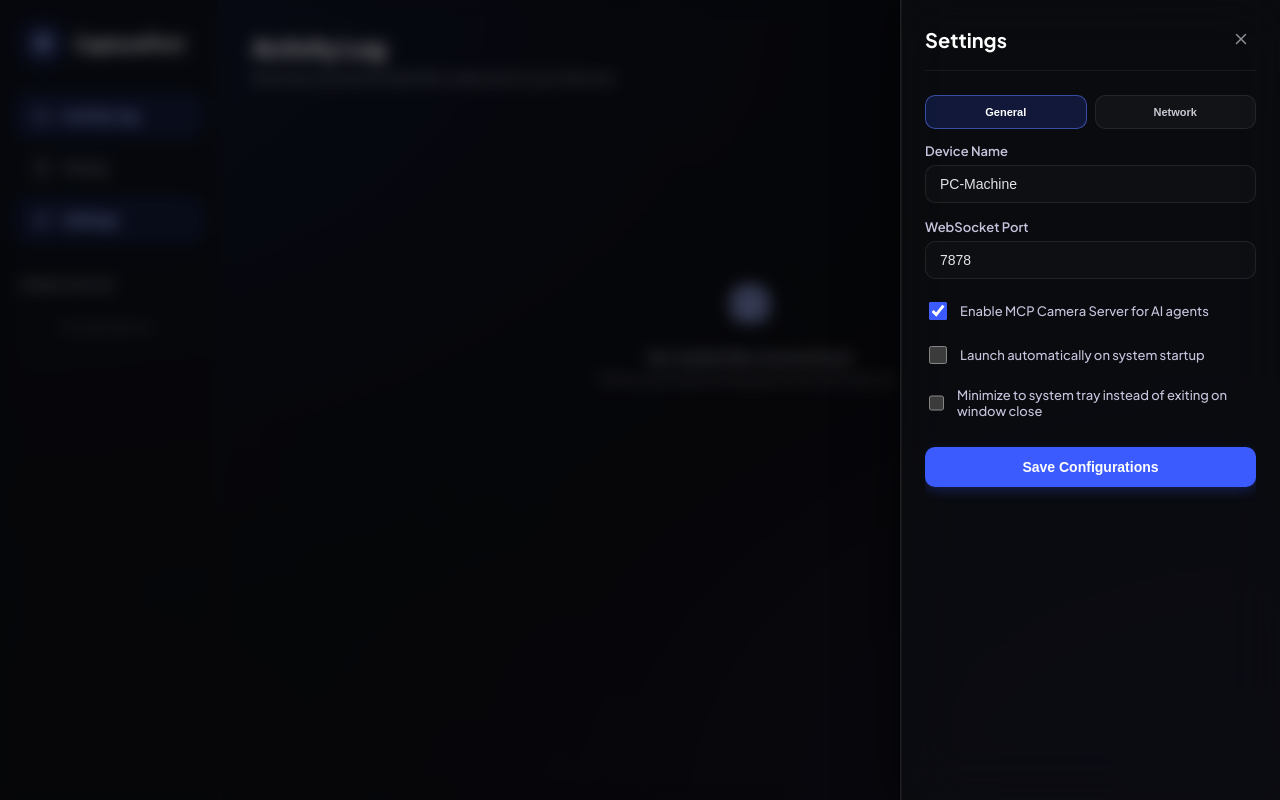
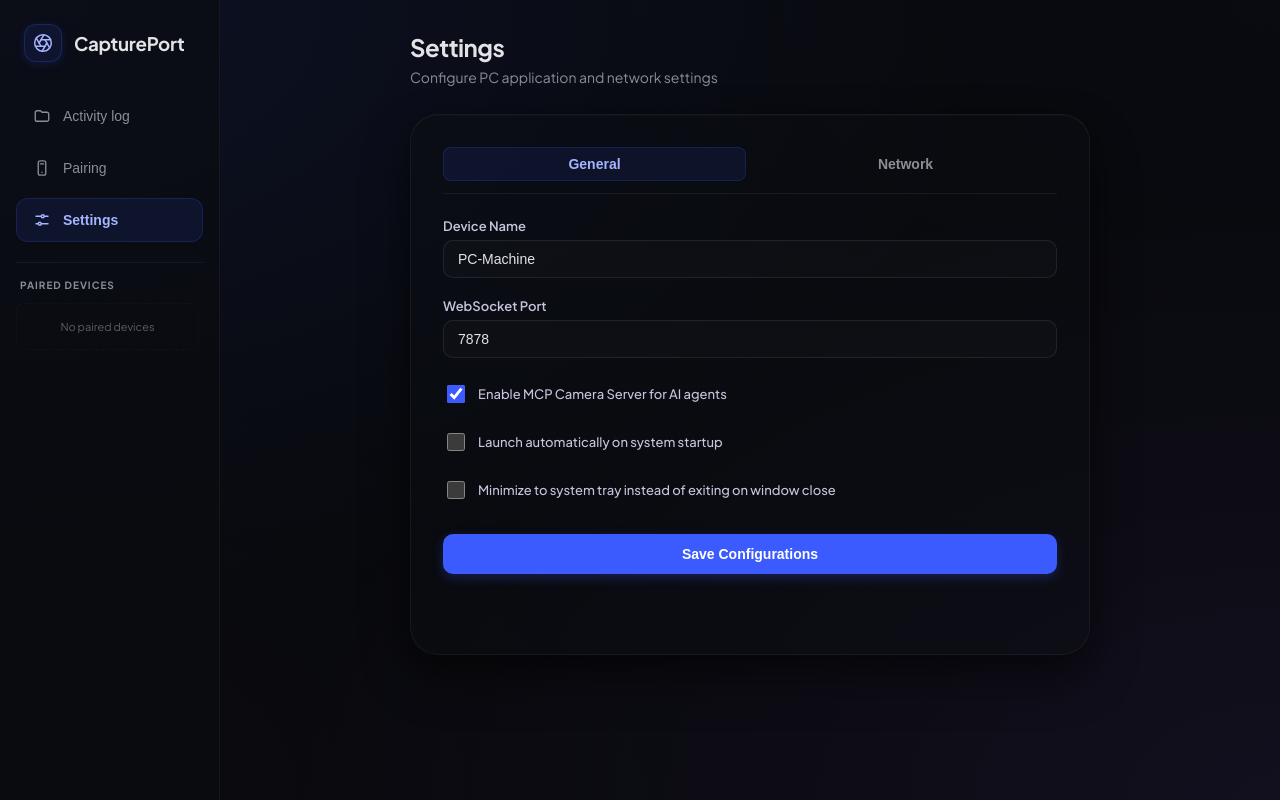
Before and after one commit to wyrtensi/CapturePort, a SvelteKit app in the folder pc/: page / in a window 1280 px wide. Both pictures are taken after a click on the button "Settings". Built offline with nearby package versions, Linux system fonts and the light colour scheme.

Commit message:
release: v0.2.5 - fix UI/UX issues, center pairing screen, bottom settings menu, custom confirm modals, settings as tab, top-left REC timer

```diff
--- a/pc/package.json
+++ b/pc/package.json
@@ -1,6 +1,6 @@
 {
   "name": "captureport-desktop",
-  "version": "0.2.4",
+  "version": "0.2.5",
   "description": "",
   "type": "module",
   "scripts": {
--- a/pc/src-tauri/tauri.conf.json
+++ b/pc/src-tauri/tauri.conf.json
@@ -1,7 +1,7 @@
 {
   "$schema": "https://schema.tauri.app/config/2",
   "productName": "CapturePort",
-  "version": "0.2.4",
+  "version": "0.2.5",
   "identifier": "com.wyrtensi.captureport",
   "build": {
     "beforeDevCommand": "npm run dev",
--- a/pc/src/routes/+page.svelte
+++ b/pc/src/routes/+page.svelte
@@ -27,9 +27,23 @@
   let mediaHistory = $state<any[]>([]);
   let pairedDevices = $state<any[]>([]);
   let settingsTab = $state<"general" | "network">("general");
-  let isSettingsOpen = $state(false);
   let manualIpInput = $state("");
   let firewallStatus = $state("");
+
+  // Custom Confirmation Modal State
+  let showConfirmModal = $state(false);
+  let confirmTitle = $state("");
+  let confirmMessage = $state("");
+  let confirmDangerLabel = $state("");
+  let onConfirmCallback = $state<(() => void) | null>(null);
+
+  function showConfirm(title: string, message: string, dangerLabel: string, onConfirm: () => void) {
+    confirmTitle = title;
+    confirmMessage = message;
+    confirmDangerLabel = dangerLabel;
+    onConfirmCallback = onConfirm;
+    showConfirmModal = true;
+  }
   let settings = $state({
     deviceName: "PC-Machine",
     port: 7878,
@@ -110,17 +124,26 @@
   }
 
   async function unpairDevice(id: string) {
-    if (confirm("Are you sure you want to unpair this device?")) {
+    showConfirm(
+      "Unpair Device",
+      "Are you sure you want to unpair this device? It will no longer be able to capture and send media files to this PC.",
+      "Unpair",
+      async () => {
         try {
           await invoke("unpair_device", { id });
         } catch (e) {
           alert("Failed to unpair device");
         }
       }
+    );
   }
 
   async function regenerateIdentity() {
-    if (confirm("Are you sure you want to regenerate the PC identity? This will invalidate all current pairings.")) {
+    showConfirm(
+      "Regenerate PC Identity",
+      "Are you sure you want to regenerate the PC identity? This will invalidate all current pairings, and you will need to re-pair all your devices.",
+      "Regenerate",
+      async () => {
         pairingStatus = "Regenerating identity...";
         try {
           const info: any = await invoke("regenerate_pc_identity");
@@ -136,13 +159,13 @@
           pairingStatus = "Failed to regenerate identity";
         }
       }
+    );
   }
 
   async function openSettings() {
     try {
       settings = await invoke("get_settings");
     } catch (e) {}
-    isSettingsOpen = true;
   }
 
   async function addManualIp() {
@@ -160,12 +183,12 @@
   }
 
   async function loadView(view: WindowView) {
+    windowLabel = view;
+
     if (view === "settings") {
       await openSettings();
       return;
     }
-
-    windowLabel = view;
 
     if (view === "pairing") {
       pairingStatus = "Waiting for scanner...";
@@ -345,7 +368,7 @@
           </svg>
           <span>Pairing</span>
         </button>
-        <button class="nav-btn settings-trigger-btn" class:active={isSettingsOpen} onclick={openSettings}>
+        <button class="nav-btn settings-trigger-btn" class:active={windowLabel === "settings"} onclick={() => void loadView("settings")}>
           <svg class="nav-icon" viewBox="0 0 24 24" fill="none" stroke="currentColor" stroke-width="1.8" stroke-linecap="round" stroke-linejoin="round" aria-hidden="true">
             <path d="M4 7h7" />
             <path d="M15 7h5" />
@@ -470,7 +493,6 @@
 
       {:else if windowLabel === "pairing"}
         <div class="pairing-content">
-          <div class="pairing-columns">
           <div class="panel pairing-panel">
             <header class="panel-header">
               <div class="panel-title">
@@ -605,29 +627,14 @@
             </footer>
           </div>
         </div>
-        </div>
-      {/if}
-    </section>
-  </div>
-
-  {#if isSettingsOpen}
-    <!-- svelte-ignore a11y_click_events_have_key_events -->
-    <!-- svelte-ignore a11y_no_static_element_interactions -->
-    <div class="settings-backdrop" transition:fade onclick={() => isSettingsOpen = false}></div>
-  {/if}
-
-  <div class="settings-drawer" class:open={isSettingsOpen}>
-    <div class="drawer-header">
-      <h3>Settings</h3>
-      <button class="close-drawer-btn" onclick={() => isSettingsOpen = false} aria-label="Close settings">
-        <svg viewBox="0 0 24 24" fill="none" stroke="currentColor" stroke-width="2" stroke-linecap="round" stroke-linejoin="round">
-          <line x1="18" y1="6" x2="6" y2="18"></line>
-          <line x1="6" y1="6" x2="18" y2="18"></line>
-        </svg>
-      </button>
-    </div>
-
-    <div class="drawer-content">
+      {:else if windowLabel === "settings"}
+        <div class="settings-content animate-fade">
+          <div class="content-header">
+            <h2>Settings</h2>
+            <p>Configure PC application and network settings</p>
+          </div>
+
+          <div class="panel settings-panel-content">
             <div class="settings-tabs">
               <div class="tab-strip">
                 <button class:active={settingsTab === "general"} onclick={() => settingsTab = "general"}>General</button>
@@ -729,6 +736,34 @@
             </div>
           </div>
         </div>
+      {/if}
+    </section>
+  </div>
+
+  {#if showConfirmModal}
+    <!-- svelte-ignore a11y_click_events_have_key_events -->
+    <!-- svelte-ignore a11y_no_static_element_interactions -->
+    <div class="modal-backdrop" transition:fade onclick={() => showConfirmModal = false}>
+      <div class="confirm-modal-card animate-scale" onclick={(e) => e.stopPropagation()}>
+        <div class="modal-warning-icon">
+          <svg viewBox="0 0 24 24" fill="none" stroke="currentColor" stroke-width="2" stroke-linecap="round" stroke-linejoin="round">
+            <path d="M10.29 3.86L1.82 18a2 2 0 0 0 1.71 3h16.94a2 2 0 0 0 1.71-3L13.71 3.86a2 2 0 0 0-3.42 0z"></path>
+            <line x1="12" y1="9" x2="12" y2="13"></line>
+            <line x1="12" y1="17" x2="12.01" y2="17"></line>
+          </svg>
+        </div>
+        <h3 class="modal-title">{confirmTitle}</h3>
+        <p class="modal-message">{confirmMessage}</p>
+        <div class="modal-actions">
+          <button class="secondary-btn" onclick={() => showConfirmModal = false}>Cancel</button>
+          <button class="danger-btn" onclick={() => {
+            if (onConfirmCallback) onConfirmCallback();
+            showConfirmModal = false;
+          }}>{confirmDangerLabel}</button>
+        </div>
+      </div>
+    </div>
+  {/if}
 </main>
 
 <style>
@@ -818,7 +853,6 @@
   .pairing-panel {
     flex: 1 1 340px;
     min-width: 320px;
-    max-width: 460px;
     background: rgba(13, 14, 18, 0.45);
     backdrop-filter: blur(24px) saturate(150%);
     -webkit-backdrop-filter: blur(24px) saturate(150%);
@@ -904,7 +938,7 @@
       0 0 30px rgba(59, 91, 255, 0.08),
       inset 0 1px 1px rgba(255, 255, 255, 0.05);
     margin-bottom: 24px;
-    width: 200px;
+    width: 280px;
     display: flex;
     flex-direction: column;
     align-items: center;
@@ -1960,84 +1994,198 @@
     }
   }
 
-  /* Settings Drawer Styles */
-  .settings-backdrop {
+  /* Confirmation Modal Custom CSS */
+  .modal-backdrop {
     position: fixed;
     inset: 0;
-    background: rgba(0, 0, 0, 0.4);
-    backdrop-filter: blur(8px);
-    z-index: 99;
-  }
-
-  .settings-drawer {
-    position: fixed;
-    top: 0;
-    right: 0;
-    width: min(380px, 100vw);
-    height: 100vh;
-    background: rgba(13, 14, 18, 0.65);
+    background: rgba(0, 0, 0, 0.55);
+    backdrop-filter: blur(12px);
+    z-index: 150;
+    display: flex;
+    align-items: center;
+    justify-content: center;
+    padding: 20px;
+  }
+
+  .confirm-modal-card {
+    background: rgba(13, 14, 18, 0.75);
     backdrop-filter: blur(30px) saturate(180%);
     -webkit-backdrop-filter: blur(30px) saturate(180%);
-    border-left: 1px solid rgba(255, 255, 255, 0.08);
+    border: 1px solid rgba(255, 255, 255, 0.08);
     box-shadow:
-      -10px 0 40px rgba(0, 0, 0, 0.5),
-      inset 1px 0 0 rgba(255, 255, 255, 0.05);
-    z-index: 100;
-    transform: translateX(100%);
-    transition: transform 0.4s cubic-bezier(0.16, 1, 0.3, 1);
+      0 24px 60px rgba(0, 0, 0, 0.6),
+      0 0 40px rgba(59, 91, 255, 0.05),
+      inset 0 1px 1px rgba(255, 255, 255, 0.05);
+    border-radius: 24px;
+    padding: 32px;
+    max-width: 420px;
+    width: 100%;
     display: flex;
     flex-direction: column;
+    align-items: center;
+    text-align: center;
     box-sizing: border-box;
-    padding: 24px;
-  }
-
-  .settings-drawer.open {
-    transform: translateX(0);
-  }
-
-  .drawer-header {
-    display: flex;
-    justify-content: space-between;
-    align-items: center;
-    margin-bottom: 24px;
-    border-bottom: 1px solid rgba(255, 255, 255, 0.06);
-    padding-bottom: 16px;
-  }
-
-  .drawer-header h3 {
-    margin: 0;
+  }
+
+  .modal-warning-icon {
+    width: 56px;
+    height: 56px;
+    background: rgba(255, 92, 92, 0.1);
+    color: #FF5C5C;
+    border-radius: 50%;
+    display: flex;
+    align-items: center;
+    justify-content: center;
+    margin-bottom: 20px;
+    box-shadow: 0 0 20px rgba(255, 92, 92, 0.15);
+  }
+
+  .modal-warning-icon svg {
+    width: 28px;
+    height: 28px;
+  }
+
+  .modal-title {
     font-size: 20px;
     font-weight: 700;
     color: #FFFFFF;
-  }
-
-  .close-drawer-btn {
-    background: none;
+    margin: 0 0 12px 0;
+    letter-spacing: -0.4px;
+  }
+
+  .modal-message {
+    font-size: 14px;
+    color: #8C8E96;
+    line-height: 1.5;
+    margin: 0 0 28px 0;
+  }
+
+  .modal-actions {
+    display: flex;
+    gap: 12px;
+    width: 100%;
+  }
+
+  .modal-actions button {
+    flex: 1;
+    height: 42px;
+    border-radius: 12px;
+    font-size: 14px;
+    font-weight: 600;
+    cursor: pointer;
+    transition: all 0.2s;
+  }
+
+  .modal-actions .secondary-btn {
+    background: rgba(255, 255, 255, 0.03);
+    border: 1px solid rgba(255, 255, 255, 0.08);
+    color: #C8CAD2;
+  }
+
+  .modal-actions .secondary-btn:hover {
+    background: rgba(255, 255, 255, 0.06);
+    border-color: rgba(255, 255, 255, 0.16);
+    color: #FFFFFF;
+  }
+
+  .modal-actions .danger-btn {
+    background: #FF5C5C;
     border: none;
+    color: #FFFFFF;
+    box-shadow: 0 4px 12px rgba(255, 92, 92, 0.25);
+  }
+
+  .modal-actions .danger-btn:hover {
+    background: #FF7373;
+    transform: translateY(-1px);
+    box-shadow: 0 6px 16px rgba(255, 92, 92, 0.35);
+  }
+
+  .modal-actions .danger-btn:active {
+    transform: translateY(0);
+  }
+
+  /* Settings Area Custom CSS */
+  .settings-content {
+    width: 100%;
+    max-width: 680px;
+    margin: 0 auto;
+    display: flex;
+    flex-direction: column;
+    box-sizing: border-box;
+  }
+
+  .settings-panel-content {
+    background: rgba(13, 14, 18, 0.45);
+    backdrop-filter: blur(24px) saturate(150%);
+    -webkit-backdrop-filter: blur(24px) saturate(150%);
+    border: 1px solid rgba(255, 255, 255, 0.05);
+    border-radius: 28px;
+    padding: 32px;
+    box-shadow:
+      0 4px 30px rgba(0, 0, 0, 0.3),
+      inset 0 1px 1px rgba(255, 255, 255, 0.03),
+      0 24px 48px rgba(0, 0, 0, 0.4);
+    box-sizing: border-box;
+  }
+
+  .settings-tabs {
+    display: flex;
+    flex-direction: column;
+    gap: 24px;
+    width: 100%;
+  }
+
+  .tab-strip {
+    display: flex;
+    gap: 8px;
+    border-bottom: 1px solid rgba(255, 255, 255, 0.06);
+    padding-bottom: 12px;
+  }
+
+  .tab-strip button {
+    border: 1px solid transparent;
+    background: transparent;
     color: #8C8E96;
+    font-size: 14px;
+    font-weight: 600;
+    padding: 8px 16px;
+    border-radius: 8px;
     cursor: pointer;
-    display: flex;
-    align-items: center;
-    justify-content: center;
-    padding: 6px;
-    border-radius: 8px;
     transition: all 0.2s;
   }
 
-  .close-drawer-btn:hover {
-    background: rgba(255, 255, 255, 0.06);
+  .tab-strip button:hover {
     color: #FFFFFF;
-  }
-
-  .close-drawer-btn svg {
-    width: 18px;
-    height: 18px;
-  }
-
-  .drawer-content {
+    background: rgba(255, 255, 255, 0.04);
+  }
+
+  .tab-strip button.active {
+    color: #A4B4FF;
+    background: rgba(59, 91, 255, 0.1);
+    border: 1px solid rgba(59, 91, 255, 0.2);
+  }
+
+  .settings-form {
+    display: flex;
+    flex-direction: column;
+    gap: 20px;
+  }
+
+  .settings-note {
+    font-size: 12px;
+    color: #8C8E96;
+    line-height: 1.5;
+    margin: 4px 0 0 0;
+  }
+
+  .inline-input {
+    display: flex;
+    gap: 12px;
+  }
+
+  .inline-input input {
     flex: 1;
-    overflow-y: auto;
-    min-height: 0;
   }
 
   /* Settings Trigger Button Glow & Spin effect */
```
Also changed, not shown: 5 other files (tests, documents, lock files or other folders). Lines whose indentation alone changed are shown as unchanged.
